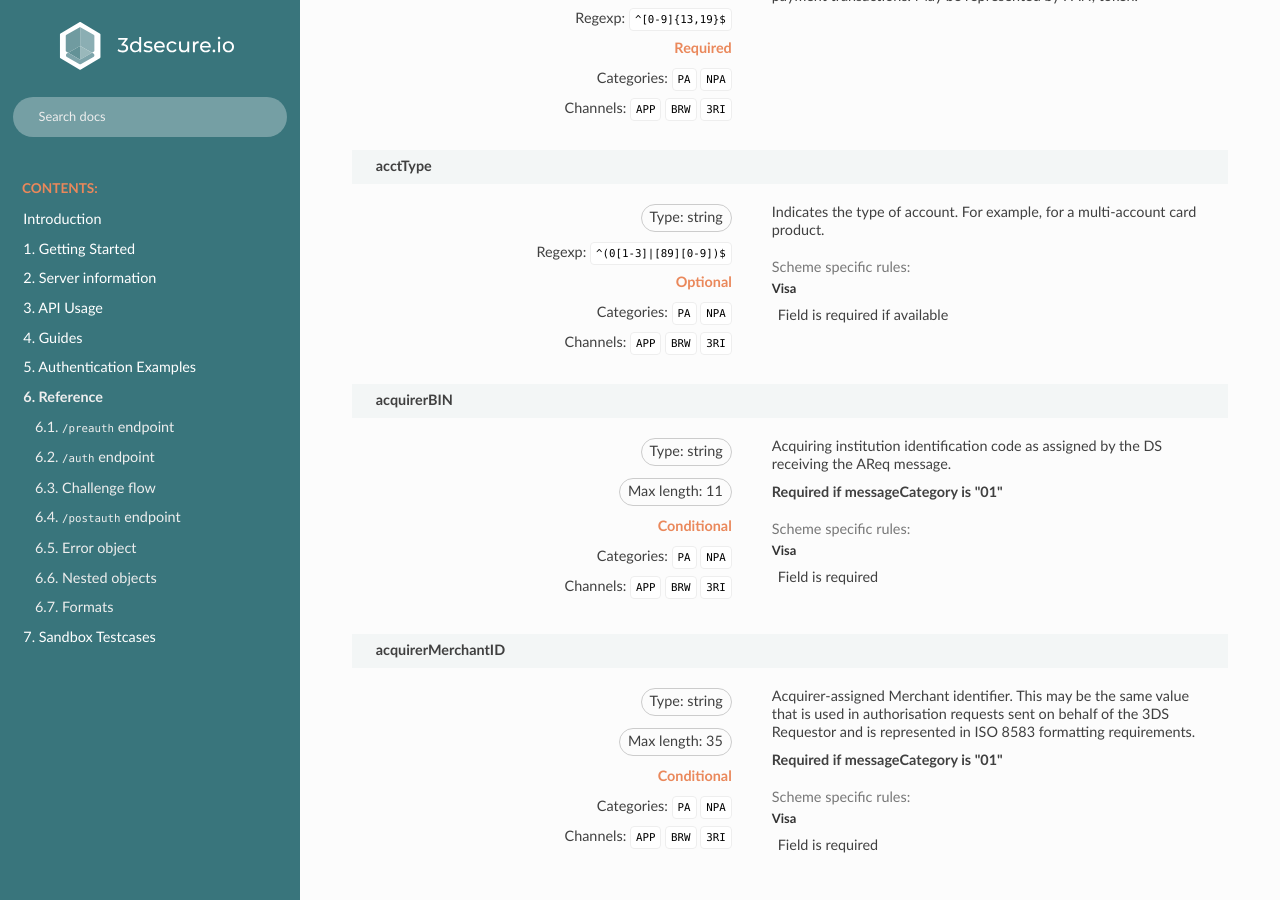
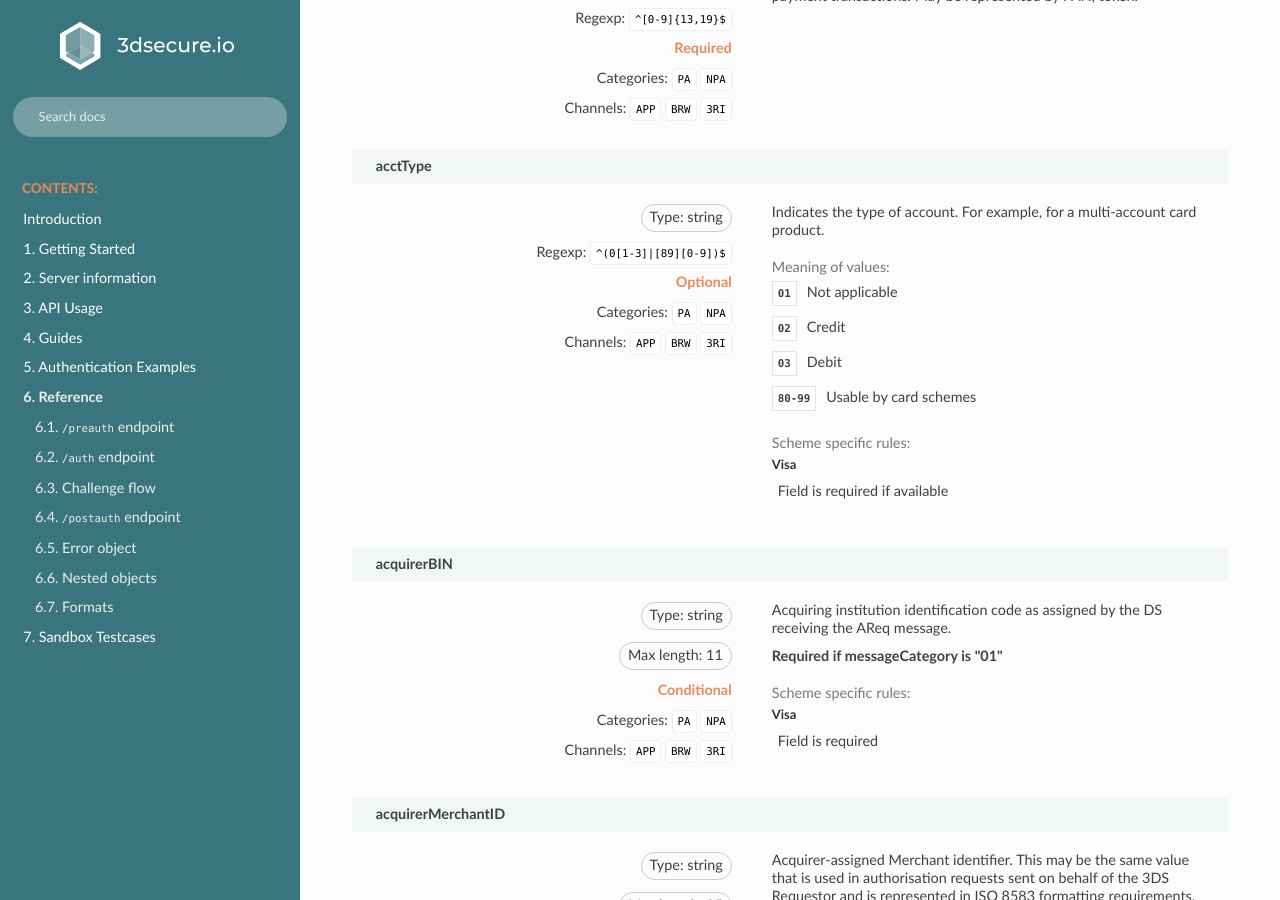
Before and after one commit to clearhaus/3DSv2-api-documentation, a Sphinx documentation site: the page built from source/reference.rst, in a window 1280 px wide and 900 px high, scrolled down 3466 px. Built offline with Sphinx 7.4.7 and the Read the Docs theme 2.0.0, drawn with Linux system fonts in a browser that asks for light colours.

Commit message:
Add description of acctType values.

```diff
--- a/source/_static/areq_210.html
+++ b/source/_static/areq_210.html
@@ -129,6 +129,17 @@ Channels:
 </div>
 </td>
 <td class='argdesc'><div class='decscription'>Indicates the type of account. For example, for a multi-account card product.</div>
+<p class='enumDescriptionHeader'>Meaning of values:</p>
+<div class='enumDescription'>
+<div class='enumKey'>01</div>
+<div class='enumValue'>Not applicable</div>
+<div class='enumKey'>02</div>
+<div class='enumValue'>Credit</div>
+<div class='enumKey'>03</div>
+<div class='enumValue'>Debit</div>
+<div class='enumKey'>80-99</div>
+<div class='enumValue'>Usable by card schemes</div>
+</div>
 <div class='conditions'>
 </div>
 <p class='enumDescriptionHeader'>
```
